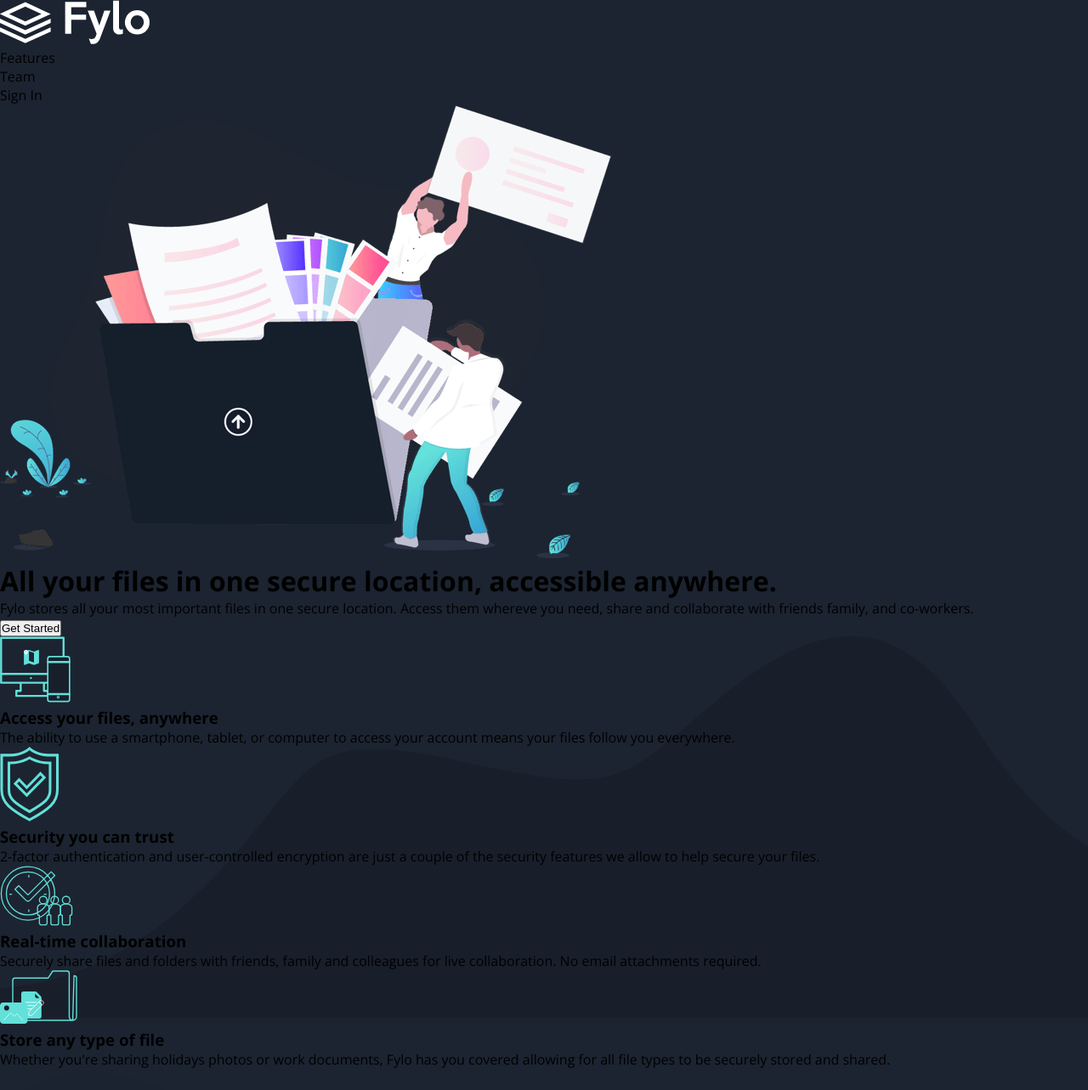
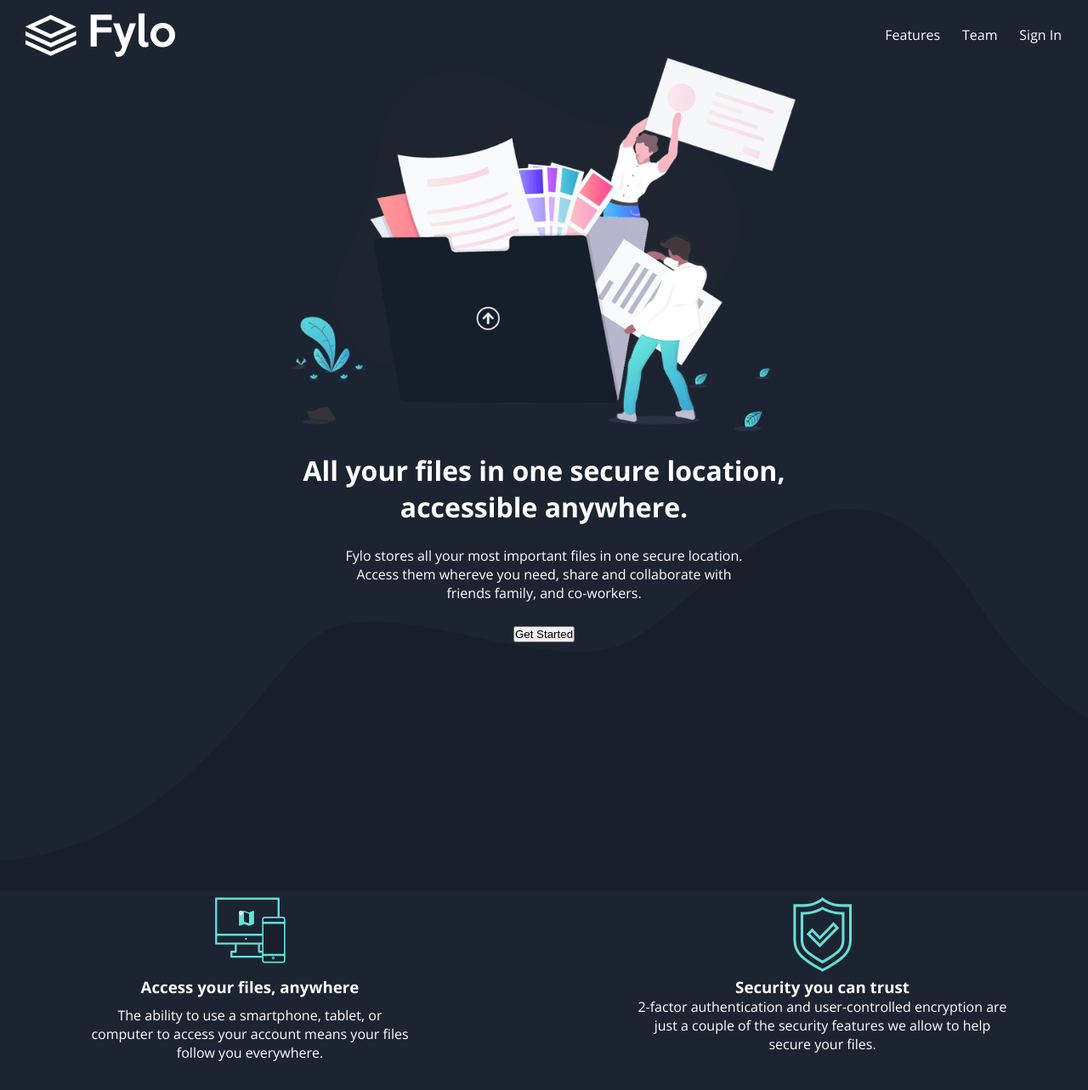
Before and after one commit to sudonut/Fylo-Website, a plain HTML site: page index.html in a window 1280 px wide. Shown: the top 1283 px of the page at 85% size. Drawn offline with nearby package versions, Linux system fonts and the light colour scheme.

Commit message:
added formatting and CSS grid for middle section

```diff
--- a/index.html
+++ b/index.html
@@ -9,29 +9,34 @@
   <link href="https://fonts.googleapis.com/css2?family=Open+Sans:wght@300;400;700&display=swap"
   rel="stylesheet">
   <title>Frontend Mentor | Fylo landing page with dark theme and features grid</title>
-
-
 </head>
 <body>
+  <!-- Main Container -->
   <div class="container">
     <div class="header">
     <!-- Nav Bar -->
-    <img src="images/logo.svg">
-    <p>Features</p>
-    <p>Team</p>
-    <p>Sign In</p>
+      <img src="images/logo.svg">
+      <div class="introLinks">
+        <div class="linksRight">
+        <p>Features</p>
+        <p>Team</p>
+        <p>Sign In</p>
+        </div>
+      </div>
     </div>
     <!-- Landing Page -->
     <div class="intro">
-      <img src="images/illustration-intro.png">
-      <h1>All your files in one secure location, accessible anywhere.</h1>
+      <div class="introImage">
+        <img src="images/illustration-intro.png">
+      </div>
+      <h1>All your files in one secure location, <br>accessible anywhere.</h1>
 
-      <p>Fylo stores all your most important files in one secure location.
-         Access them whereve you need, share and collaborate with friends
-         family, and co-workers.</p>
-
+      <p>Fylo stores all your most important files in one secure location.<br>
+         Access them whereve you need, share and collaborate with<br>
+         friends family, and co-workers.</p>
       <button>Get Started</button>
     </div>
+    <!-- Background Image-->
     <div class="background">
       <img src="images/bg-curvy-desktop.svg">
     </div>
--- a/styles.css
+++ b/styles.css
@@ -12,12 +12,101 @@ html {
 
 body {
     min-height: 100%;
+    min-width: 100%;
+    color: white;
+}
+
+.header {
+    position: relative;
+    display: flex;
+    margin: 15px 25px 0px 30px;
 }
 
 
+.introLinks {
+    display: flex;
+    justify-content: flex-end;
+    position: relative;
+    flex-grow: 1;
+}
+
+.linksRight {
+    position: relative;
+    display: inline-flex;
+    justify-content: space-evenly;
+    width: 259.65px;
+    margin-right: -20px;
+    align-items: center;
+}
+
+.intro {
+    text-align: center;
+}
+
+.introImage {
+    display: flex;
+    justify-content: center;
+    height: 440px;
+}
+
+.intro > h1 {
+    margin: 25px;
+}
+
+.intro > p {
+    margin: 25px;
+}
+
+.middle1 {
+    margin-top: 300px;
+    display: grid;
+    justify-content: center;
+    grid-template-columns: 200px 200px;
+    grid-row: auto auto;
+    grid-column-gap: 28.125em;
+    grid-row-gap: 20px;
+    text-align: center;
+    margin-left: -230px;
+
+}
+
+.applet1 {
+    width: 388px;
+}
+
+.applet2 {
+    width: 435px;
+}
+
+.applet3 {
+    width: 411px;
+    margin-top: 90px;
+}
+
+
+.applet4 {
+    width: 425px;
+    margin-top: 90px;
+}
+
+.applet1 > h3 {
+    margin-top: 10px;
+    margin-bottom: 10px;
+}
+
 .background {
+    display: flex;
     position: absolute;
+    top: 599px;
     z-index: -1;
+    object-fit: cover;
+    background-size: cover;
+    max-width: 100%;
+    max-height: 100%;
 }
 .attribution { font-size: 11px; text-align: center; }
 .attribution a { color: hsl(228, 45%, 44%); }
+
+/* p {
+    margin-left: 25px;
+} */
```
